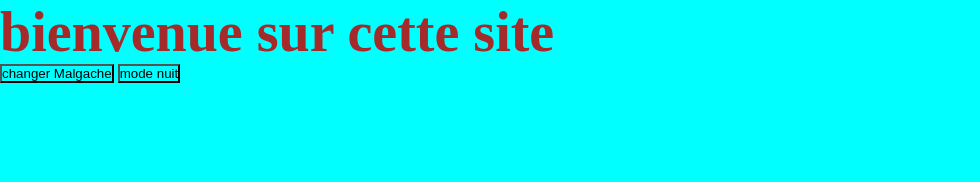
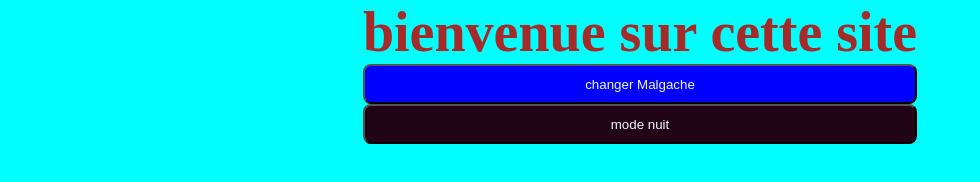
Before and after one commit to Artsahaza04/Project, a plain HTML site: page index.html in a window 1280 px wide. Shown: the whole page, without its empty margins (0-980 px from the left). Drawn offline with Linux system fonts and the light colour scheme.

Commit message:
ajouter scripter

```diff
--- a/index.html
+++ b/index.html
@@ -6,21 +6,26 @@
     <link rel="stylesheet" href="style.css">
     <title>Document</title>
 </head>
-<body>
-    <h2 id="titre">bienvenue sur cette site</h2>
-    <button id="btn">changer Malgache</button>
-    <button id="btn1">mode nuit</button>
+<body id="body">
+    <div class="content">
+        <h2 id="titre">bienvenue sur cette site</h2>
+        <button id="btn">changer Malgache</button>
+        <button id="btn1">mode nuit</button>
+    </div>
+
     <script>
         let button = document.getElementById("btn")
         let title = document.getElementById("titre")
         let button_1 = document.getElementById("btn1")
+        let body = document.getElementById("body")
+
 
 
         button.addEventListener("click",()=>{
             title.innerText="tongasoa amin'ito site ito"
         })
         button_1.addEventListener("click",()=>{
-            title.style.color = "black";
+            body.style.backgroundColor = "black";
         })
     </script>
 </body>
--- a/style.css
+++ b/style.css
@@ -6,5 +6,22 @@
 h2{
     color: brown;
     font-size: 3.5rem;
-
 }
+#btn{
+    background-color: blue;
+    color: aliceblue;
+    border-radius: 8px;
+    height: 40px;
+}
+#btn1{
+    background-color: rgb(33, 5, 23);
+    color: aliceblue;
+    border-radius: 8px;
+    height: 40px;
+}
+.content{
+    margin: 0 auto;
+    display: grid;
+    justify-content: center;
+    align-items: center;
+}
```
